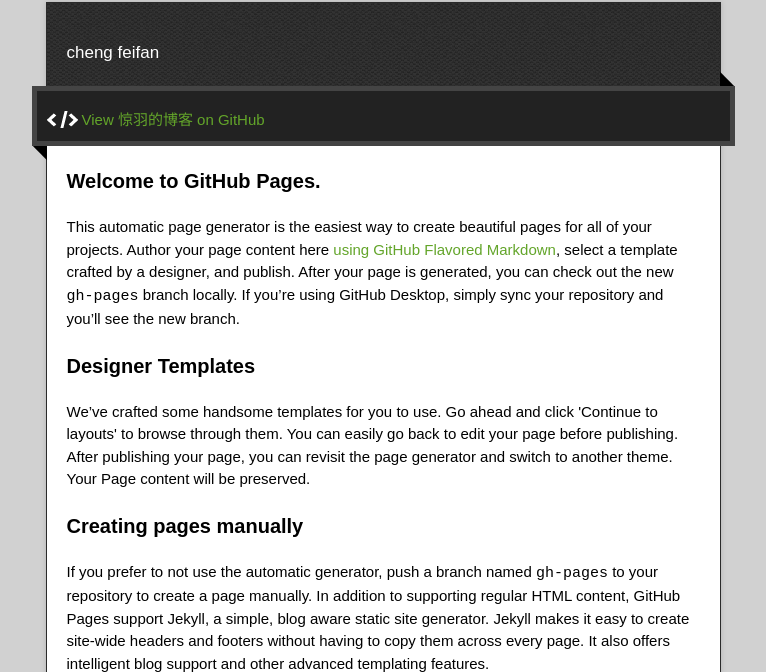
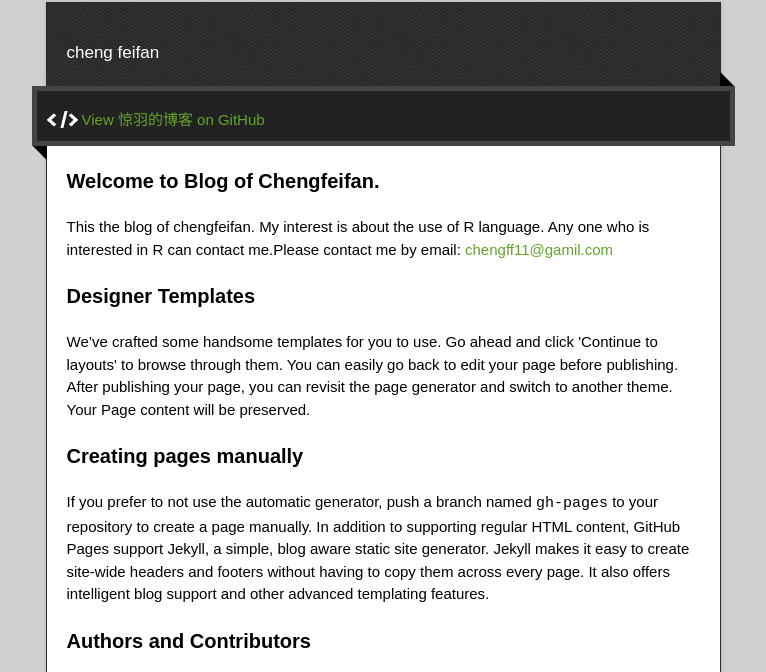
Before and after one commit to chengfeifan/chengfeifan.github.io, a plain HTML site: page index.html in a window 1280 px wide. Shown: the part 128-800 px from the top of the page, without its empty margins (257-1023 px from the left). Drawn offline with nearby package versions, Linux system fonts and the light colour scheme.

Commit message:
Update index.html

```diff
--- a/index.html
+++ b/index.html
@@ -35,9 +35,9 @@
         </div>
         <article class="markdown-body">
           <h3>
-<a id="welcome-to-github-pages" class="anchor" href="#welcome-to-github-pages" aria-hidden="true"><span aria-hidden="true" class="octicon octicon-link"></span></a>Welcome to GitHub Pages.</h3>
+<a id="welcome-to-github-pages" class="anchor" href="#welcome-to-github-pages" aria-hidden="true"><span aria-hidden="true" class="octicon octicon-link"></span></a>Welcome to Blog of Chengfeifan.</h3>
 
-<p>This automatic page generator is the easiest way to create beautiful pages for all of your projects. Author your page content here <a href="https://guides.github.com/features/mastering-markdown/">using GitHub Flavored Markdown</a>, select a template crafted by a designer, and publish. After your page is generated, you can check out the new <code>gh-pages</code> branch locally. If you’re using GitHub Desktop, simply sync your repository and you’ll see the new branch.</p>
+<p>This the blog of chengfeifan. My interest is about the use of R language. Any one who is interested in R can contact me.Please contact me by email: <a href="mailto:chengff11@gmail.com?subject=hello%20again">chengff11@gamil.com </a></p>
 
 <h3>
 <a id="designer-templates" class="anchor" href="#designer-templates" aria-hidden="true"><span aria-hidden="true" class="octicon octicon-link"></span></a>Designer Templates</h3>
```
